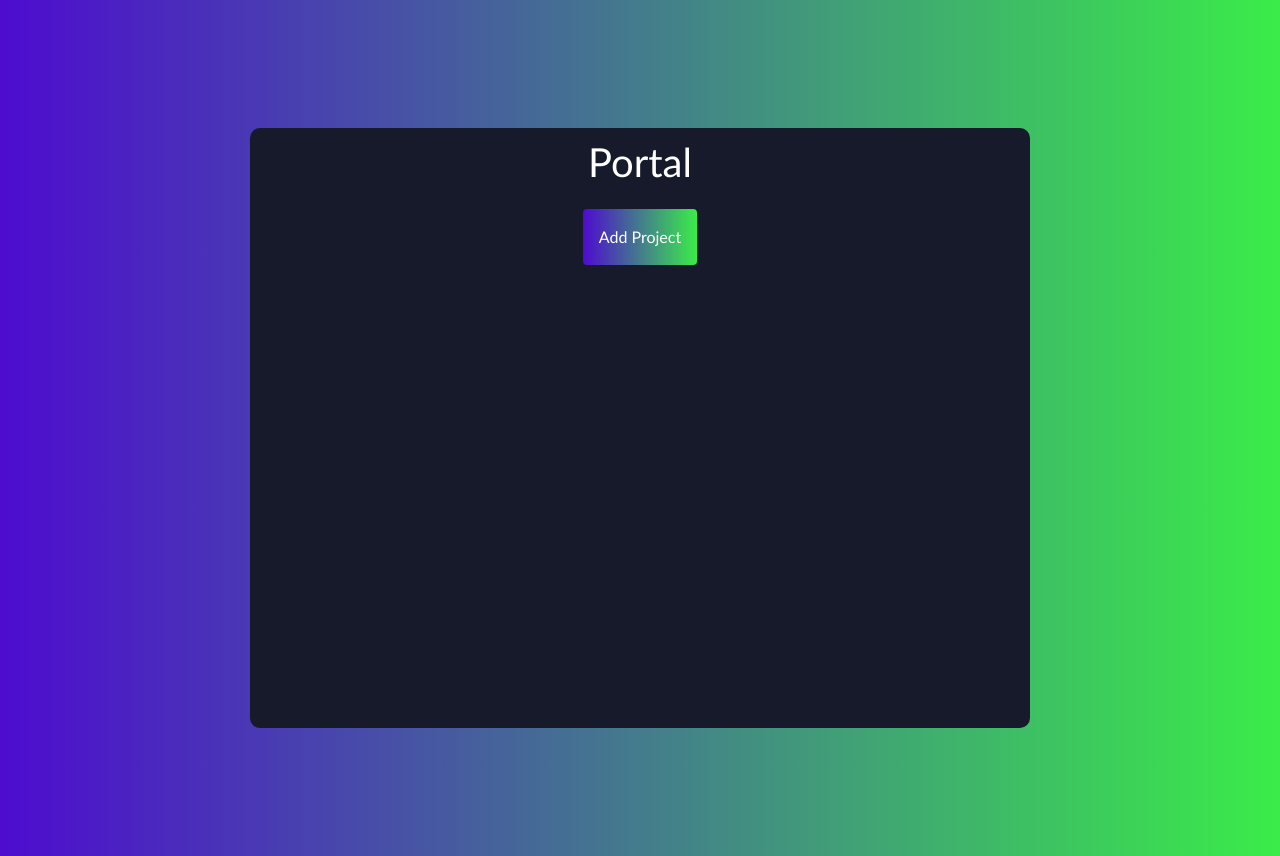
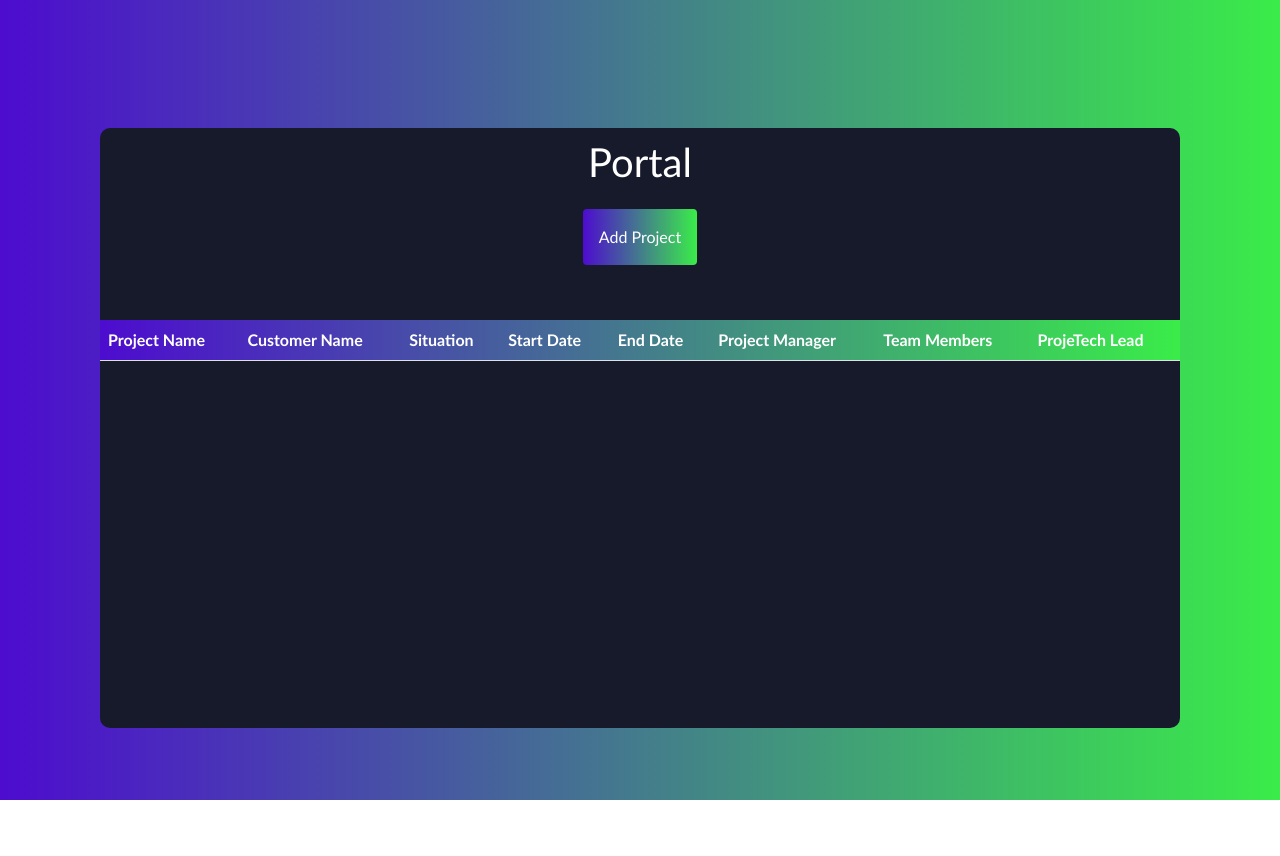
Before and after one commit to MehmetAkifUrgen/project-management-react, a React (Create React App) app: page / in a window 1280 px wide. After the commit the page ends 800 px from the top, so only its background shows below. Built offline with nearby package versions, Linux system fonts and the light colour scheme.

Commit message:
Post Project and Get Employee

```diff
--- a/package.json
+++ b/package.json
@@ -8,6 +8,7 @@
     "@testing-library/user-event": "^13.5.0",
     "bootstrap": "^5.1.3",
     "react": "^18.1.0",
+    "react-date-picker": "^8.4.0",
     "react-dom": "^18.1.0",
     "react-icons": "^4.3.1",
     "react-modal": "^3.15.1",
--- a/src/App.css
+++ b/src/App.css
@@ -20,11 +20,10 @@ body {
   display: flex;
   flex-direction: column;
   justify-content: start;
-  width: 780px;
+  margin: 128px 100px 0px 100px;
   min-height: 600px;
   background: #161a2b;
   text-align: left;
-  margin: 128px auto;
   border-radius: 10px;
   padding-bottom: 32px;
 }
@@ -55,6 +54,8 @@ h1 {
 
 .project-form {
   margin-bottom: 32px;
+  display: flex;
+  flex-direction: column;
 }
 
 .project-input {
@@ -86,6 +87,8 @@ h1 {
   );
   color: #fff;
   text-transform: capitalize;
+  align-self: center;
+  display: flex;
 }
 
 .project-input.edit {
@@ -194,10 +197,27 @@ h1 {
 
 }
 
-.addButtonDiv:hover{
-  justify-content: center;
-  align-items: center;
-  display: flex;
-  margin: 5px;
+.project-button:hover{
+
   opacity: 0.6;
 }
+
+table{
+  background: linear-gradient(
+    90deg,
+    #4d0ccf,
+    #3aec49
+  );
+  justify-content: start;
+  align-items: center;
+  margin-top: 50px;
+}
+th{
+  color: white;
+
+}
+
+.date{
+  background-color: white;
+  display:flex;
+}
--- /dev/null
+++ b/src/Model/Project.js
@@ -0,0 +1,17 @@
+export default class Project {
+    constructor(pro = {
+        active : true,
+        description : "",
+        endDate : "",
+        offer:"",
+        projectName:"",
+        startDate:""
+    }) {
+        this.active = pro.id;
+        this.description = pro.description;
+        this.endDate = pro.endDate;
+        this.offer = pro.offer;
+        this.projectName = pro.projectName;
+        this.startDate = pro.startDate;
+    }
+};
--- /dev/null
+++ b/src/components/CheckBox.js
@@ -0,0 +1,18 @@
+export default function Checkbox(props){
+    return (
+        <div className="input-group">
+            <div className="form-check">
+                <label className="form-check-label"
+                       htmlFor={props.id}>{props.label}
+                <input id={props.id}
+                       type="checkbox"
+                       checked={props.value}
+                       name={props.id}
+                       onChange={props.handleChange}
+                       className="form-check-input"></input>
+                </label>
+
+            </div>
+        </div>
+    );
+ }
--- a/src/components/Input.js
+++ b/src/components/Input.js
@@ -7,8 +7,8 @@ function Input(props) {
                    htmlFor={props.id}>{props.label}</label>
             <input id={props.id}
                    type={props.type}
-                   pattern={props.pattern}
-                   name={props.name}
+
+                   name={props.id}
                    value={props.value}
                    onChange={props.handleChange}
                    className="form-control"></input>
--- a/src/components/Modal.js
+++ b/src/components/Modal.js
@@ -1,65 +1,124 @@
-import React, { useState } from 'react'
+import React, { useEffect, useState } from 'react'
 import Input from './Input'
 import ComboBox from './comboBox'
-import  EmplooyeView from './emplooyeView'
+import EmplooyeView from './emplooyeView'
 import Select from 'react-select';
 import PhoneInput from 'react-phone-input-2'
 import 'react-phone-input-2/lib/style.css'
+import EmployeeService from '../service/EmployeeService';
+import ProjectService from '../service/ProjectService';
+import Project from '../Model/Project';
+import Checkbox from './CheckBox';
 
 export default function Modal() {
 
-  let emplooye=[{value:"john",label:"john"},{value:"tony",label:"tony"},{value:"chris",label:"chris"}];
-  const [data,setData]=useState([])
-  const [emplooyes,setEmplooyes]=useState("select")
-  const [phone,setPhone]=useState("")
+  //let emplooye=[{value:"john",label:"john"},{value:"tony",label:"tony"},{value:"chris",label:"chris"}];
+  const [data, setData] = useState([])
+  // const [emplooyes,setEmplooyes]=useState("select")
+  const [phone, setPhone] = useState("")
+  const [emplooye, setEmplooye] = useState([])
+  const [startDate, setStartDate] = useState("")
+  const [endDate, setEndDate] = useState("")
+  const [active,setActive] = useState(false);
+  let empService = new EmployeeService();
 
-  function handleClick(e){
 
-    let value=e.target.value
-    setData(o => [...o,value]);
-    setEmplooyes(value);
+  let projectService = new ProjectService();
 
-    console.log(data)
+
+  let [project, setProject] =
+    useState(new Project());
+
+  useEffect(() => {
+    getAllEmployees();
+  }, [])
+
+
+  // function handleClick(e){
+
+  //   let value=e.target.value
+  //   setData(o => [...o,value]);
+  //   setEmplooyes(value);
+
+  //   console.log(data)
+  // }
+  async function getAllEmployees() {
+    setEmplooye(await empService.getAll());
   }
-  console.log(phone)
+  function addProject(event) {
+    projectService.addProject({ ...project })
+      .then(response => {
+
+        let pro = [...project];
+        pro.push({ ...project });
+        setProject(pro);
+
+      });
+  }
+  function startDateF(e) {
+    setStartDate(e.target.value)
+  }
+  function endDateF(e) {
+    setEndDate(e.target.value)
+  }
+    function handleInputChange(event){
+      const {name, value} = event.target;
+
+      let newProject = {...project};
+      newProject["active"] = active;
+      newProject[name] = value;
+      setProject(newProject);
+  }
+  function handleChecbox(event){
+    const {name, value} = event.target;
+    let newValue=!value
+    let newProject = {...project};
+    newProject[name] = newValue;
+    setProject(newProject);
+}
 
   return (
     <div className='modal-container'>
       {/* <h2 ref={(_subtitle) => (subtitle = _subtitle)}>Hello</h2> */}
       {/* <button onClick={closeModal}>close</button> */}
 
-        <Input id="author"
+      <Input id="projectName"
+        value={project.projectName}
+        handleChange={handleInputChange}
         type="text"
         label="Project Name">
       </Input>
-        <ComboBox options={["ali","ahmet"]} label="Customers" />
-        <input type="checkbox" id="vehicle1" name="vehicle1" value="Bike"></input>
-        <label className='checkbox-label' for="vehicle1"> Situation</label>
-               <Input id="isbn"
-
+      <ComboBox options={["ali", "ahmet"]} label="Customers" />
+      <Checkbox id="active"
+                              handleChange={()=> setActive(!active)}
+                              value={active}
+                              label="Status?"></Checkbox>
+      <Input id="offer"
+        value={project.offer}
+        handleChange={handleInputChange}
         type="text"
         label="Offer"></Input>
-                       <Input id="date"
-
-                      type="date"
-                      label="Start Date"></Input>
-                       <Input id="isbn"
-
-                      type="date"
-                      label="End Date"></Input>
-         <ComboBox options={["kerem","akif"]} label="Project Manager" />
+      <Input value={project.startDate} label="Start Date" type="date" id="startDate" handleChange={handleInputChange} />
+      <Input value={project.endDate} label="Start Date" type="date" id="endDate" handleChange={handleInputChange} />
+      {/* <DatePicker className="date" onChange={d=> setEndDate(d)} value={endDate} /> */}
+      <ComboBox options={["kerem", "akif"]} label="Project Manager" />
       <Select
 
         isMulti
         name="emplooyes"
-    options={emplooye}
+        options={emplooye.map((item, index) => {
+          return {
+            value: item.id,
+            label: item.name
+          }
+        })}
         className="basic-multi-select"
         classNamePrefix="select"
       />
 
       {
         data === [] ? null :
-              data.map(item=> (
+          data.map(item => (
             <EmplooyeView label={item} />
           ))
       }
@@ -70,9 +129,9 @@ export default function Modal() {
         onChange={phone => setPhone(phone)}
       />
       {/* <Input id="phone" name="phone" label="Tel" type="tel" pattern="[0-9]{3}-[0-9]{2}-[0-9]{3}" required /> */}
-         <Input id="mail" name="mail" label="E-Mail" type="email"  />
+      <Input id="mail" name="mail" label="E-Mail" type="email" />
       <div className='addButtonDiv'>
-         <button onClick={()=>{}} className='project-button'>
+        <button onClick={addProject} className='project-button'>
           Save
         </button>
       </div>
--- a/src/components/Project.js
+++ /dev/null
@@ -1,44 +0,0 @@
-import React, { useState } from 'react';
-import ProjectForm from './ProjectForm';
-import { RiCloseCircleLine } from 'react-icons/ri';
-import { TiEdit } from 'react-icons/ti';
-
-function Project({ projects, completeProject, removeProject, updateProject }) {
-  const [edit, setEdit] = useState({
-    id: null,
-    value: ''
-  });
-
-  const submitUpdate = value => {
-    updateProject(edit.id, value);
-    setEdit({
-      id: null,
-      value: ''
-    });
-  };
-
-  if (edit.id) {
-    return <ProjectForm edit={edit} onSubmit={submitUpdate} />;
-  }
-
-  return  projects.map((project, index) => (
-    <div
-      className={project.isComplete ? 'project-row complete' : 'project-row'}
-      key={index}
-    >
-      <div key={project.id} onClick={() => completeProject(project.id)}>
-        {project.text}
-      </div>
-      <div className='icons'>
-        <RiCloseCircleLine
-          onClick={() => removeProject(project.id)}
-          className='delete-icon' />
-        <TiEdit
-          onClick={() => setEdit({ id: project.id, value: project.text })}
-          className='edit-icon' />
-      </div>
-    </div>
-  ));
-}
-
-export default Project;
--- a/src/components/ProjectForm.js
+++ b/src/components/ProjectForm.js
@@ -1,7 +1,7 @@
-import React, { useState, useEffect, useRef } from 'react';
+import React, { useState } from 'react';
 import Modal from 'react-modal';
-import EmplooyeView from './emplooyeView';
-import ProjectModal from './Modal'
+import ProjectModal from './Modal';
+import { Table } from 'reactstrap';
 
 function ProjectForm(props) {
   const [input, setInput] = useState(props.edit ? props.edit.value : '');
@@ -36,15 +36,7 @@ function ProjectForm(props) {
     },
   };
 
-  const inputRef = useRef(null);
 
-  // useEffect(() => {
-  //   inputRef.current.focus();
-  // });
-
-  const handleChange = e => {
-    setInput(e.target.value);
-  };
 
   const handleSubmit = e => {
     e.preventDefault();
@@ -58,37 +50,56 @@ function ProjectForm(props) {
 
   return (
     <form onSubmit={handleSubmit} className='project-form'>
-      {props.edit ? (
-        <>
-          <input
-            placeholder='Update your project'
-            value={input}
-            onChange={handleChange}
-            name='text'
-            ref={inputRef}
-            className='project-input edit'
-          />
-          <button onClick={handleSubmit} className='project-button edit'>
-            Update
-          </button>
-        </>
-      ) : (
-        <>
-            {/* <input
-              placeholder='Add a Project'
-              value={input}
-              onChange={handleChange}
-              name='text'
-              className='project-input'
-              ref={inputRef}
-            /> */}
+
+
          <div className='addButtonDiv'>
          <button onClick={openModal} className='project-button'>
             Add Project
           </button>
          </div>
-        </>
-      )}
+         <table className='table'>
+                   <thead>
+                   <tr>
+                       <th>Project Name</th>
+                       <th>Customer Name</th>
+                       <th>Situation</th>
+                       <th>Start Date</th>
+                       <th>End Date</th>
+                       <th>Project Manager</th>
+                       <th>Team Members</th>
+                       <th>ProjeTech Lead</th>
+
+
+                   </tr>
+                   </thead>
+                   {/* <tbody>
+                   {
+                       books.map( (emp,idx) => (
+                               <tr key={emp.id}>
+                                   <td onMouseOver={(event) => {
+                                       setBook(emp),
+                                           setId(emp.id)
+                                   }}>{emp.id}</td>
+                                   <td>{emp.isbn}</td>
+                                   <td>{emp.author}</td>
+                                   <td>{emp.category}</td>
+                                   <td>{emp.publisher}</td>
+                                   <td>{emp.pressDate}</td>
+                                   <td>{emp.bookType}</td>
+                                   <td>{emp.borrowed ? "ALINABİLİR":"ÖDÜNÇTE"}</td>
+                                   <td>{emp.reserved ?  "MEVCUT":"MEVCUT DEĞİL"}</td>
+                                   <td><Button id="fireEmployee"
+                                               buttonTitle="Delete Book"
+                                               className="btn-danger"
+                                               onClick={(event) => deleteBookById(event, emp.id) }></Button></td>
+                               </tr>
+                           )
+                       )
+                   }
+                   </tbody> */}
+               </table>
+
+
       <Modal
         isOpen={modalIsOpen}
         onAfterOpen={afterOpenModal}
--- a/src/components/ProjectList.js
+++ b/src/components/ProjectList.js
@@ -1,6 +1,6 @@
 import React, { useState } from 'react';
 import ProjectForm from './ProjectForm';
-import Project from './Project';
+
 
 function ProjectList() {
   const [projects, setProjects] = useState([]);
@@ -44,12 +44,12 @@ function ProjectList() {
     <>
       <h1>Portal</h1>
       <ProjectForm onSubmit={addProject} />
-      <Project
+      {/* <Project
         projects={projects}
         completeProject={completeProject}
         removeProject={removeProject}
         updateProject={updateProject}
-      />
+      /> */}
     </>
   );
 }
--- /dev/null
+++ b/src/service/EmployeeService.js
@@ -0,0 +1,28 @@
+const BASE_URL =
+"http://localhost:8080/employee";
+
+export default class EmployeeService{
+
+
+
+    getAll = async () => {
+        return fetch(BASE_URL+"/getAll",{
+            headers: {
+                "Accept": "application/json"
+            }
+        }).then( res => res.json());
+    }
+
+
+// addEmployee = async (emp) => {
+//     return fetch(BASE_URL+'/addEmployee',{
+//         method: "POST",
+//         headers: {
+//             "Accept": "application/json",
+//             "Content-Type": "application/json"
+//         },
+//         body: JSON.stringify(emp)
+//     }).then(response => response.json())
+// }
+
+}
--- /dev/null
+++ b/src/service/ProjectService.js
@@ -0,0 +1,18 @@
+const BASE_URL =
+"http://localhost:8080/project";
+
+export default class EmployeeService{
+
+
+
+    addProject = async (pro) => {
+        return fetch(BASE_URL+'/addProject',{
+            method: "POST",
+            headers: {
+                "Accept": "application/json",
+                "Content-Type": "application/json"
+            },
+            body: JSON.stringify(pro)
+        }).then(response => response.json())
+    }
+}
```
Also changed, not shown: src/Model/Employee.js (added, +11 -0 lines), 2 other files (tests, documents, lock files or other folders). Lines whose indentation alone changed are shown as unchanged.
